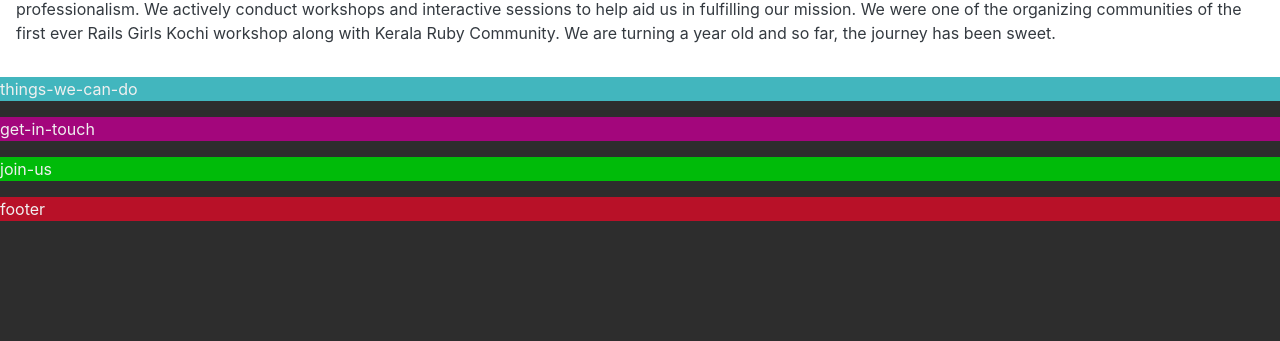
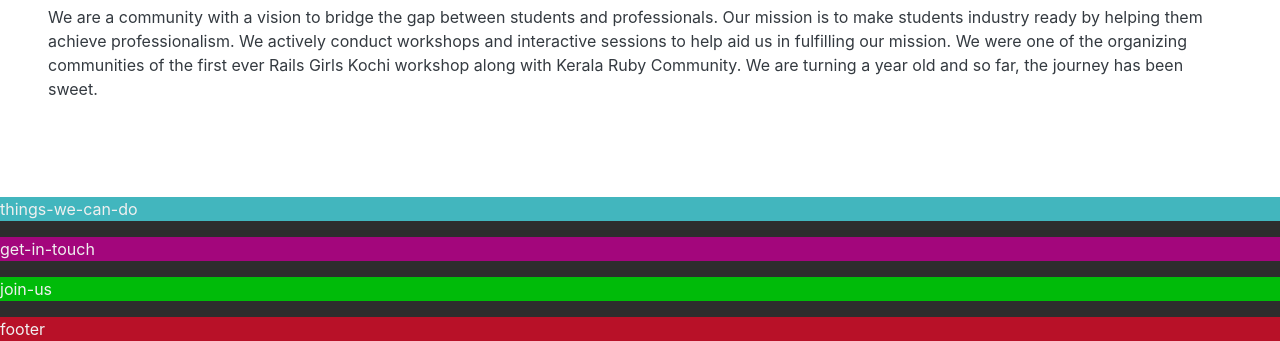
Before and after one commit to noormohammedb/SDS-website, a plain HTML site: page index.html in a window 1280 px wide. Shown: the part 1405-1746 px from the top of the page. Before the commit the page ends 1626 px from the top, so only its background shows below. Drawn offline with Linux system fonts and the light colour scheme.

Commit message:
about section margin

```diff
--- a/index.html
+++ b/index.html
@@ -69,13 +69,13 @@
                 </a>
             </div>
         </header>
-        <div class="about" id="about">
+        <div class="about p-5" id="about">
             <p class="about-hd">about us</p>
             <img src="Assets/about-.png" alt="" class="about-bg">
             <!-- <hr class="about-line"> -->
             <div class="about-para">
                 <p class="about-para-heading ">Student Developers Society</p>
-                <p class="about-para-contant text-dark">
+                <p class="about-para-contant text-dark mb-5">
                     We are a community with a vision to bridge the gap between students and professionals. Our mission
                     is to make students industry ready by helping them achieve professionalism.
                     We actively conduct workshops and interactive sessions to help aid us in fulfilling our mission. We
```
